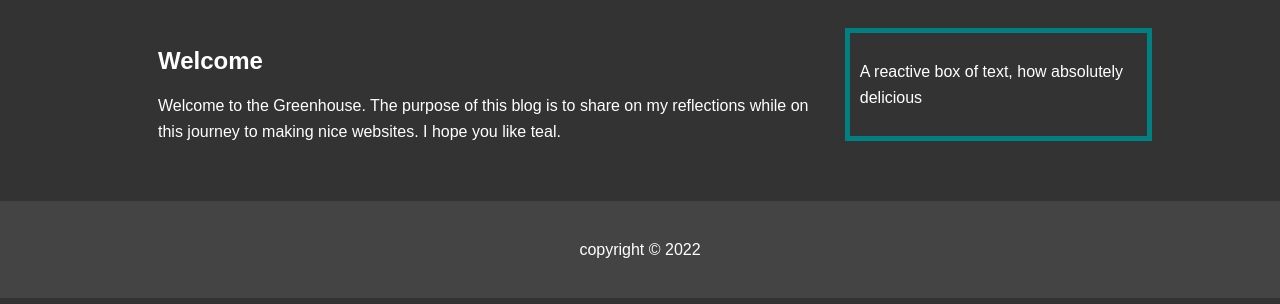
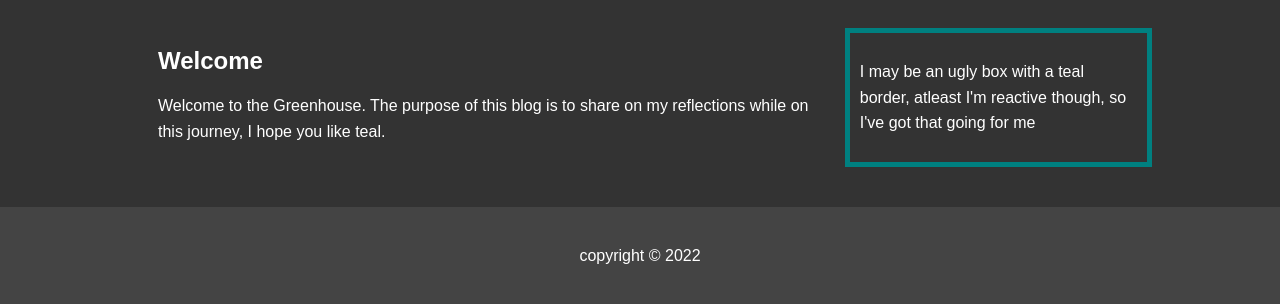
Before and after one commit to d-ashby/d-ashby.github.io, a plain HTML site: page index.html in a window 1280 px wide. Shown: the part 956-1260 px from the top of the page. Drawn offline with Linux system fonts and the light colour scheme.

```diff
--- a/index.html
+++ b/index.html
@@ -37,12 +37,12 @@
     <div class="container">
     <section id="main">
         <h1>Welcome</h1>
-        <p>Welcome to the Greenhouse. The purpose of this blog is to share on my reflections while on this journey to making nice websites. I hope you like teal.</p>
+        <p>Welcome to the Greenhouse. The purpose of this blog is to share on my reflections while on this journey, I hope you like teal.</p>
 
 
     </section>
     <aside id="sidebar">
-        <p>A reactive box of text, how absolutely delicious</p>
+        <p>I may be an ugly box with a teal border, atleast I'm reactive though, so I've got that going for me</p>
     </aside>
 </div>
     <Footer id="main-footer">
```
Also changed, not shown: blog/sprint1.html (+1 -1 lines), blog/sprint2.html (added), 1 other file.
